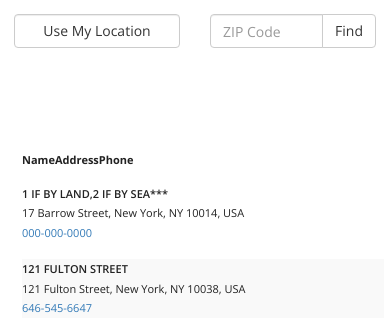
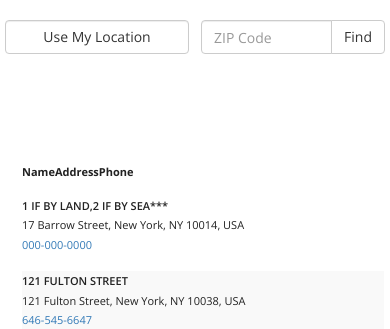
Before and after one commit to MarcusVeres/vdka6100, a PHP site: page /locations in a window 390 px wide. Shown: the part 764-1093 px from the top of the page. Run offline with PHP 8.4, Linux system fonts and the light colour scheme; some libraries are stand-ins or nearby versions.

Commit message:
removes padding from location input fields

```diff
--- a/locations.php
+++ b/locations.php
@@ -13,7 +13,7 @@
 </section>
 
 
-<section class="">
+<section class="locations-input">
 <div class="content-wrapper">
 
     <div class="row">
--- a/static/sass/styles.sass
+++ b/static/sass/styles.sass
@@ -695,6 +695,13 @@ section.footer
         display: none
 
 
+.locations-input
+
+    @media screen and (max-width: 540px)
+        .col-xs-6
+            padding: 6px !important
+
+
 // modal window
 
 .modal
```
Also changed, not shown: assets/css/styles.min.css, 1 other file.
